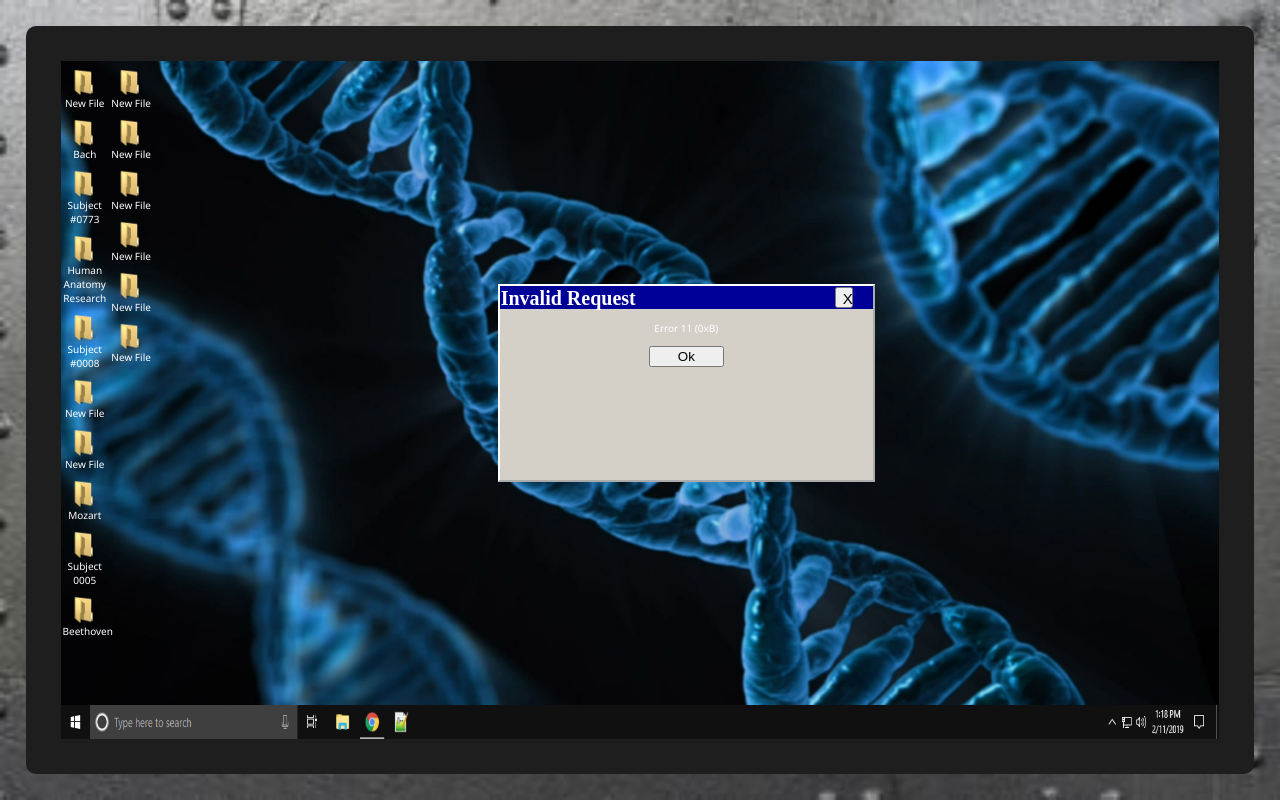
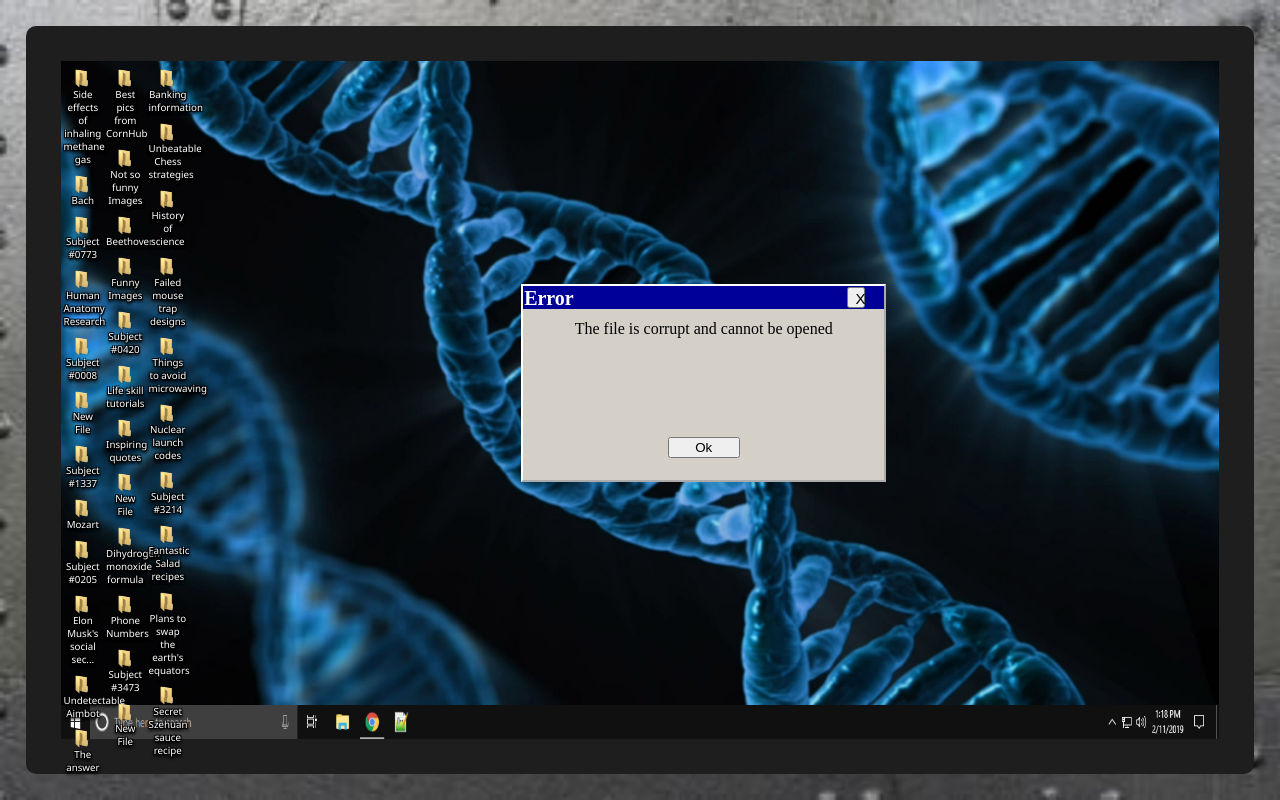
Before and after one commit to jonathancole5/THE-SITE-THE-THIRD, a plain HTML site: page index.html in a window 1280 px wide. Both pictures are taken after a click on the picture 84 px from the left and 82 px from the top of the page. Drawn offline with Linux system fonts and the light colour scheme.

Commit message:
Add files via upload

```diff
--- a/YES/style.css
+++ b/YES/style.css
@@ -1,12 +1,47 @@
 body {
+	background-image:url("YEAH.png");
+	background-repeat:no-repeat;
+	background-size:100%;
+	margin: 0;
 	background-color: black;
-	display: flex;
-	height: 1vh;
-	margin: 0px;
-	width: 1vw;
+	display: block;
+	height: 100vh;
+	width: 100vw;
 	color: white;
 }
 
-h1 {
-	font-size:150px;
+.top {
+	display:flex;
+	height: 50%;
+	width: 100%;
 }
+
+.bot {
+	display: flex;
+	margin-left: auto;
+	margin-right: auto;
+	display: flex;
+	height: 50%;
+	width: 100%;
+}
+
+h1{
+	text-shadow: 2px 2px 0px #000000,
+				-2px -2px 0px #000000,
+				-2px 2px 0px #000000,
+				2px -2px 0px #000000;
+	margin-left: auto;
+	margin-right: auto;
+	text-align: center;
+	font-size: 300px;
+	font-family: Arial;
+}
+
+button {
+	outline: none;
+	height: 40%;
+	width: 35%;
+	margin: auto;
+	border-radius: 15px;
+	font-size: 50px;
+}
--- a/index.html
+++ b/index.html
@@ -4,7 +4,7 @@
 		<meta charset="utf-8">
 		<meta name="viewport" content="width=device-width, initial-scale=1">
 		<link rel="stylesheet" href="style.css"/>
-		<link rel="icon" href = "images/crack.jpg"/>
+		<link rel="icon" href = "images/hi.ico"/>
 		<title>Mad Lab - 4</title>
 		<audio src="sounds/Five.wav" type="audio/WAV" id="one"></audio>
 	</head>
@@ -13,11 +13,10 @@
 		<div class="brown">
 			<div class="black">
 
-				<div class="purple">
+				<div class="purple1">
 					<div class="green">
-						<img src="images/f.png" class="img-choke" onClick="other(this)"/>
-						<p>New File</p>
-						<p></p>
+						<img src="images/f.png" class="img-choke" onClick="peepee1(this)"/>
+						<p>Side effects of inhaling methane gas</p>
 					</div>
 					<div class="green">
 						<img src="images/f.png" class="img-choke" onClick="bach()"/>
@@ -25,7 +24,7 @@
 					</div>
 					<div class="green">
 						<!-- The onClick attribute used is... yeah. -->
-						<img src="images/f.png" class="img-choke" onClick="other(this)"/>
+						<img src="images/f.png" class="img-choke" onClick="peepee1(this)"/>
 						<p>Subject #0773</p>
 					</div>
 					<div class="green">
@@ -33,35 +32,8 @@
 						<p>Human Anatomy Research</p>
 					</div>
 					<div class="green">
-						<img src="images/f.png" class="img-choke" onClick="other(this)"/>
+						<img src="images/f.png" class="img-choke" onClick="peepee1(this)"/>
 						<p>Subject #0008</p>
-					</div>
-					<div class="green">
-						<img src="images/f.png" class="img-choke" onClick="other(this)"/>
-						<p>New File</p>
-					</div>
-					<div class="green">
-						<img src="images/f.png" class="img-choke" onClick="other(this)"/>
-						<p>New File</p>
-					</div>
-					<div class="green">
-						<img src="images/f.png" class="img-choke" onClick="motz()"/>
-						<p> Mozart </p>
-					</div>
-					<div class="green">
-						<img src="images/f.png" class="img-choke" onClick="other()"/>
-						<p>Subject 0005</p>
-					</div>
-					<div class="green">
-						<img src="images/f.png" class="img-choke" onClick="beet()"/>
-						<p> Beethoven </p>
-					</div>
-				</div>
-
-				<div class="purple">
-					<div class="green">
-						<img src="images/f.png" class="img-choke" onClick="peepee1(this)"/>
-						<p>New File</p>
 					</div>
 					<div class="green">
 						<img src="images/f.png" class="img-choke" onClick="peepee1(this)"/>
@@ -69,7 +41,59 @@
 					</div>
 					<div class="green">
 						<img src="images/f.png" class="img-choke" onClick="peepee1(this)"/>
-						<p>New File</p>
+						<p>Subject #1337</p>
+					</div>
+					<div class="green">
+						<img src="images/f.png" class="img-choke" onClick="motz()"/>
+						<p>Mozart</p>
+					</div>
+					<div class="green">
+						<img src="images/f.png" class="img-choke" onClick="peepee1(this))"/>
+						<p>Subject #0205</p>
+					</div>
+					<div class="green">
+						<img src="images/f.png" class="img-choke" onClick="peepee1(this)"/>
+						<p>Elon Musk's social sec...</p>
+					</div>
+					<div class="green">
+						<img src="images/f.png" class="img-choke" onClick="other(this)"/>
+						<p>Undetectable Aimbot</p>
+					</div>
+					<div class="green">
+						<img src="images/f.png" class="img-choke" onClick="other(this)"/>
+						<p>The answer</p>
+					</div>
+
+				</div>
+
+				<div class="purple1">
+					<div class="green">
+						<img src="images/f.png" class="img-choke" onClick="peepee1(this)"/>
+						<p>Best pics from CornHub</p>
+					</div>
+					<div class="green">
+						<img src="images/f.png" class="img-choke" onClick="peepee1(this)"/>
+						<p>Not so funny Images</p>
+					</div>
+					<div class="green">
+						<img src="images/f.png" class="img-choke" onClick="beet()"/>
+						<p>Beethoven</p>
+					</div>
+					<div class="green">
+						<img src="images/f.png" class="img-choke" onClick="peepee1(this)"/>
+						<p>Funny Images</p>
+					</div>
+					<div class="green">
+						<img src="images/f.png" class="img-choke" onClick="peepee1(this)"/>
+						<p>Subject #0420</p>
+					</div>
+					<div class="green">
+						<img src="images/f.png" class="img-choke" onClick="peepee1(this)"/>
+						<p>Life skill tutorials</p>
+					</div>
+					<div class="green">
+						<img src="images/f.png" class="img-choke" onClick="peepee1(this)"/>
+						<p>Inspiring quotes</p>
 					</div>
 					<div class="green">
 						<img src="images/f.png" class="img-choke" onClick="peepee1(this)"/>
@@ -77,27 +101,79 @@
 					</div>
 					<div class="green">
 						<img src="images/f.png" class="img-choke" onClick="peepee1(this)"/>
-						<p>New File</p>
+						<p>Dihydrogen monoxide formula</p>
+					</div>
+					<div class="green">
+						<img src="images/f.png" class="img-choke" onClick="peepee1(this)"/>
+						<p>Phone Numbers</p>
+					</div>
+					<div class="green">
+						<img src="images/f.png" class="img-choke" onClick="peepee1(this)"/>
+						<p>Subject #3473</p>
 					</div>
 					<div class="green">
 						<img src="images/f.png" class="img-choke" onClick="peepee1(this)"/>
 						<p>New File</p>
-						<p></p>
 					</div>
 				</div>
+
+				<div class="purple1">
+					<div class="green">
+						<img src="images/f.png" class="img-choke" onClick="peepee1(this)"/>
+						<p>Banking information</p>
+					</div>
+					<div class="green">
+						<img src="images/f.png" class="img-choke" onClick="peepee1(this)"/>
+						<p>Unbeatable Chess strategies</p>
+					</div>
+					<div class="green">
+						<!-- The onClick attribute used is... yeah. -->
+						<img src="images/f.png" class="img-choke" onClick="peepee1(this)"/>
+						<p>History of science</p>
+					</div>
+					<div class="green">
+						<img src="images/f.png" class="img-choke" onClick="peepee1(this)"/>
+						<p>Failed mouse trap designs</p>
+					</div>
+					<div class="green">
+						<img src="images/f.png" class="img-choke" onClick="peepee1(this)"/>
+						<p>Things to avoid microwaving</p>
+					</div>
+					<div class="green">
+						<img src="images/f.png" class="img-choke" onClick="peepee1(this)"/>
+						<p>Nuclear launch codes</p>
+					</div>
+					<div class="green">
+						<img src="images/f.png" class="img-choke" onClick="peepee1(this)"/>
+						<p>Subject #3214</p>
+					</div>
+					<div class="green">
+						<img src="images/f.png" class="img-choke" onClick="peepee1(this)"/>
+						<p>Fantastic Salad recipes</p>
+					</div>
+					<div class="green">
+						<img src="images/f.png" class="img-choke" onClick="peepee1(this)"/>
+						<p>Plans to swap the earth's equators</p>
+					</div>
+					<div class="green">
+						<img src="images/f.png" class="img-choke" onClick="peepee1(this)"/>
+						<p>Secret Szehuan sauce recipe</p>
+					</div>
+				</div>
+
 			</div>
 
 			<div class="yellow">
 				<div class="window" id="win">
 					<div class="inwin">
-						Invalid Request
+						Error
 						<button class ="x" onclick="peepee2(this)">
 						X
 						</button>
 					</div>
 
 					<div class="inwin2">
-					<p>Error 11 (0xB)</p>
+					The file is corrupt and cannot be opened
 						<!--<p>Lorem ipsum dolor sit amet, consectetur adipiscing elit,
 						sed do eiusmod tempor incididunt ut labore et dolore magna aliqua.
 						Ut enim ad minim veniam, quis nostrud exercitation ullamco laboris nisi ut aliquip ex ea commodo consequat.
--- a/script.js
+++ b/script.js
@@ -10,7 +10,7 @@ function message(){
 
 //This function is responsible for displaying the fake error box.
 //It's also supposed to play a sound but for unknown reasons it refuses to work.
-function peepee1(el){
+function peepee3(el){
 	if (document.getElementById("win").style.visibility = "visible"){
 		//Do nothing
 	}
@@ -45,11 +45,11 @@ function beet(){
 }
 
 //If anything that has this function is clicked, reset all three values to 0 and run the function peepee1.
-function other(){
+function peepee1(){
 	ba = 0;
 	mo = 0;
 	bt = 0;
-	peepee1();
+	peepee3();
 }
 
 //The function here checks if all three files have been clicked, if they are, go to the win page. If they haven't don't do anything.
--- a/style.css
+++ b/style.css
@@ -43,18 +43,26 @@ button {
 .black {
 	display: flex;
 	height: 100%;
-	width: 8%;
+	width: 11%;
 }
 
 .yellow {
 	display: flex;
 	height: 100%;
-	width: 92%;
+	width: 90%;
 }
 
-.purple {
+.purple1 {
 	height: 100%;
-	width: 50%;
+	width: calc(100%/3);
+}
+.purple2 {
+	height: 100%;
+	width: calc(100%/3);
+}
+.purple3 {
+	height: 100%;
+	width: calc(100%/3);
 }
 
 .green {
@@ -63,12 +71,13 @@ button {
 	height: auto;
 	width: 100%;
 	margin-top: 7px;
-	padding: auto;
+	margin-bottom: 0px;
+	/*padding-right:9px;*/
 }
 
 .green:hover {
-	background-color: rgba(255, 255, 255, 0.5);
-	border: 1px rgba(255, 255, 255, 0.8) solid;
+	background-color: rgba(255, 255, 255, 0.25);
+	border: 1px rgba(255, 255, 255, 0.5) solid;
 }
 
 /*from this class to inwinbutt are the classes responsible for the fake window box.*/
@@ -96,8 +105,9 @@ button {
 }
 
 .inwin2 {
+	font-family: Microsoft Sans Serif;
 	margin: 3%;
-	height: auto;
+	height: 50%;
 	width: auto;
 	text-align: center;
 	color: black;
@@ -105,18 +115,25 @@ button {
 }
 
 p {
+	text-shadow: 1px 1px 0px #000000,
+				-1px -1px 0px #000000,
+				-1px 1px 0px #000000,
+				1px -1px 0px #000000,
+				0px 2px 3px #000000,
+				0px 2px 3px #000000,
+				0px 2px 3px #000000;
 	font-family: Segoe UI;
-	padding-left: 1px;
-	padding-right: 1px;
+	padding-left: 2px;
+	padding-right: 2px;
 	color: white;
-	font-size: 10px;
+	font-size: 9.75px;
 	margin: 0;
 	text-align: center;
 }
 
 .inwinbutt{
 	display: flex;
-	height: 5%;
+	height: 20%;
 	width: 100%;
 	margin: auto;
 	font-family: Microsoft Sans Serif;
@@ -126,5 +143,5 @@ p {
 	display: block;
 	margin-left: auto;
 	margin-right: auto;
-	max-width: 60%;
+	max-width: 45%;
 }
```
Also changed, not shown: YES/index.html (+6 -5 lines), YES/YEAH.png (added), images/YEAH.png (added), images/crack(Hey you're not supposed to see this. Get outta here).jpg (added), images/hi.ico (added).
